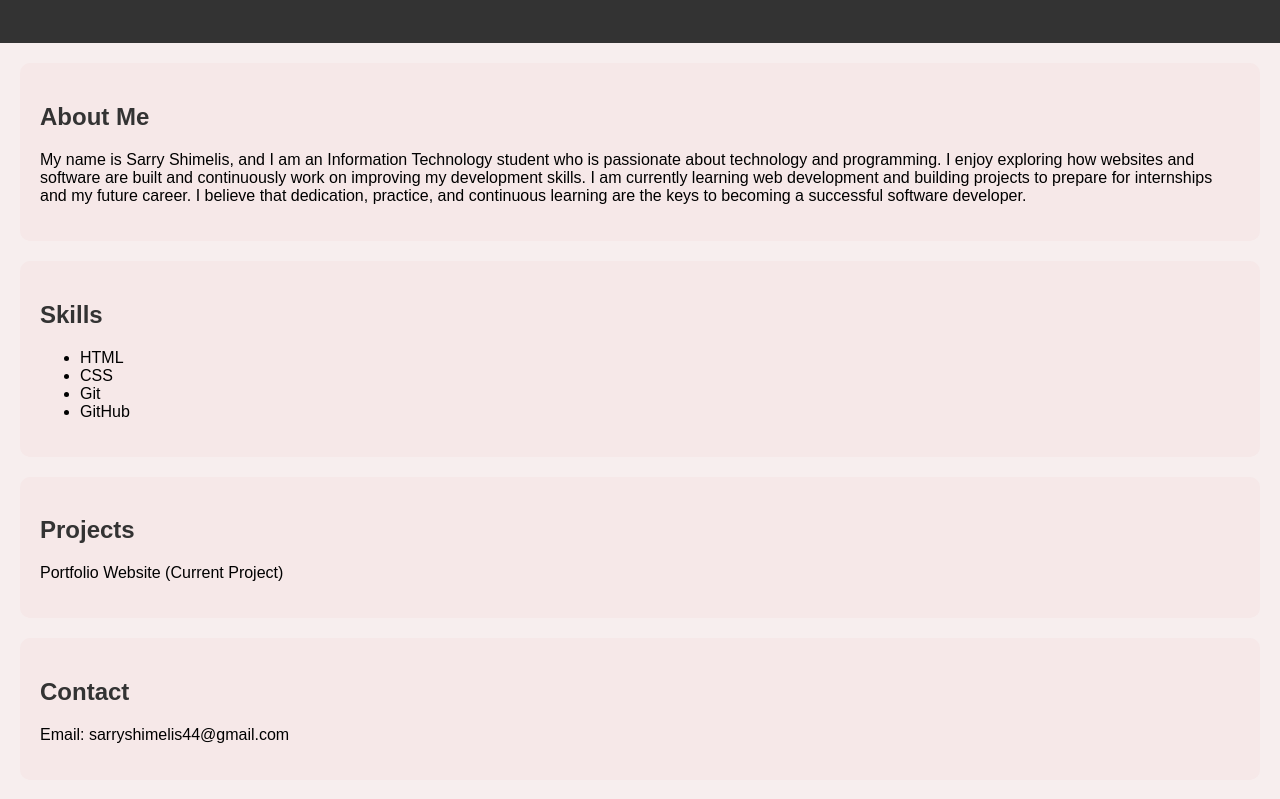
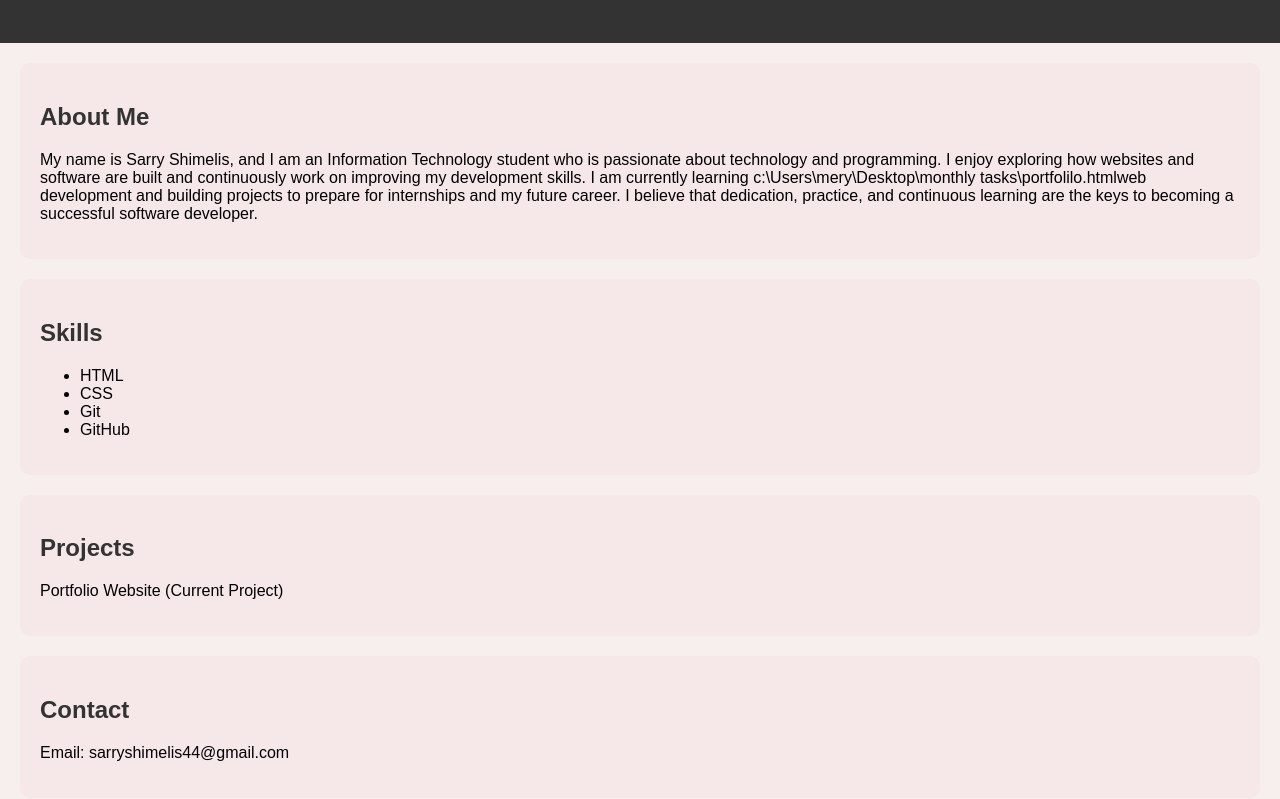
Before and after one commit to sarryshimelis44-web/my-first-project, a plain HTML site: page RPSLS_Game/RPSLS_Game/portfolio/portfolio.html in a window 1280 px wide. Shown: the part 131-930 px from the top of the page. Drawn offline with Linux system fonts and the light colour scheme.

Commit message:
Moved portfolio to its own folder

```diff
--- a/RPSLS_Game/RPSLS_Game/portfolio.html
+++ b/RPSLS_Game/RPSLS_Game/portfolio/portfolio.html
@@ -18,7 +18,7 @@
         <p>
             My name is Sarry Shimelis, and I am an Information Technology student who is passionate about technology and programming.
             I enjoy exploring how websites and software are built and continuously work on improving my development skills.
-            I am currently learning web development and building projects to prepare for internships and my future career.
+            I am currently learning c:\Users\mery\Desktop\monthly tasks\portfolilo.htmlweb development and building projects to prepare for internships and my future career.
             I believe that dedication, practice, and continuous learning are the keys to becoming a successful software developer.
 
         </p>
```
Also changed, not shown: RPSLS_Game/RPSLS_Game/portfolio/portfolio.css (renamed from RPSLS_Game/RPSLS_Game/portfolio.css).
